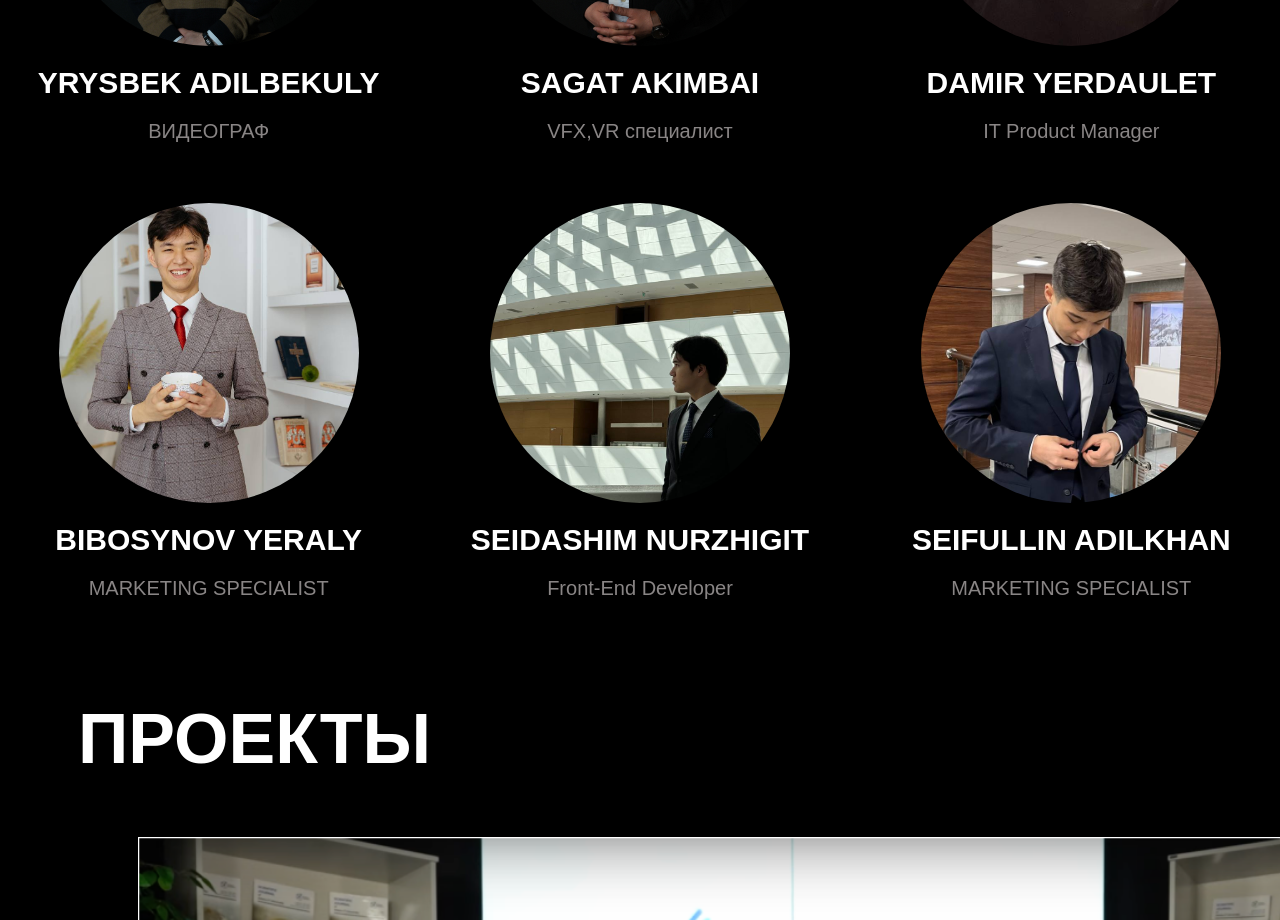
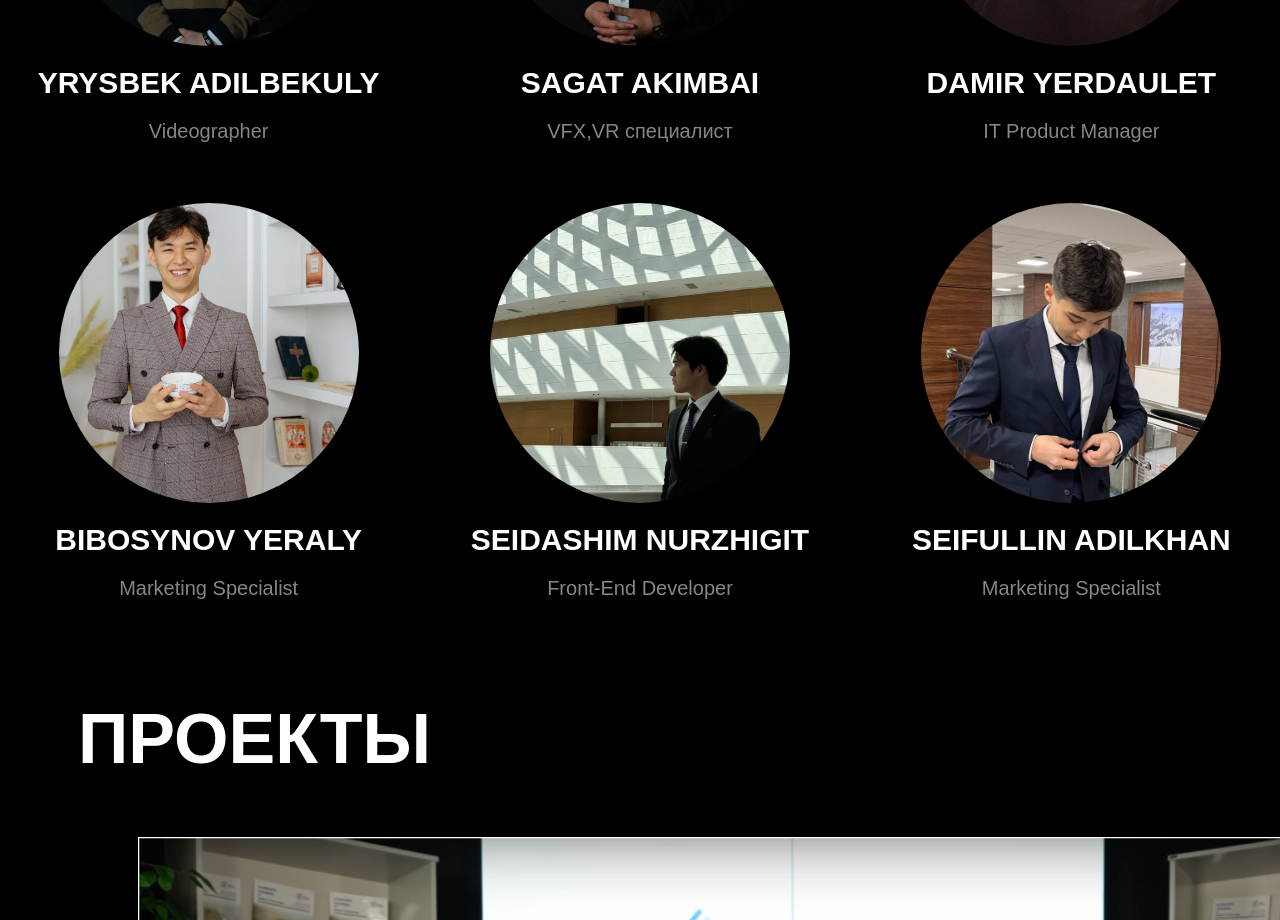
Before and after one commit to djedaisd/media_studio, a React (Create React App) app: page / in a window 1280 px wide. Shown: the part 3620-4540 px from the top of the page. Built offline with nearby package versions, Linux system fonts and the light colour scheme.

Commit message:
renamed postions

```diff
--- a/src/components/Team.js
+++ b/src/components/Team.js
@@ -13,7 +13,7 @@ const teamMembers = [
   {
     imgSrc: team1,
     name: 'YRYSBEK ADILBEKULY',
-    position: 'ВИДЕОГРАФ',
+    position: 'Videographer',
   },
   {
     imgSrc: team2,
@@ -29,7 +29,7 @@ const teamMembers = [
   {
     imgSrc: bibo,
     name: 'BIBOSYNOV YERALY',
-    position: 'MARKETING SPECIALIST',
+    position: 'Marketing Specialist',
   },
   {
     imgSrc: nurik,
@@ -41,7 +41,7 @@ const teamMembers = [
   {
     imgSrc: logosev,
     name: 'SEIFULLIN ADILKHAN',
-    position: 'MARKETING SPECIALIST',
+    position: 'Marketing Specialist',
   },
   // Добавьте сюда новые объекты для новых сотрудников
 ];
```
